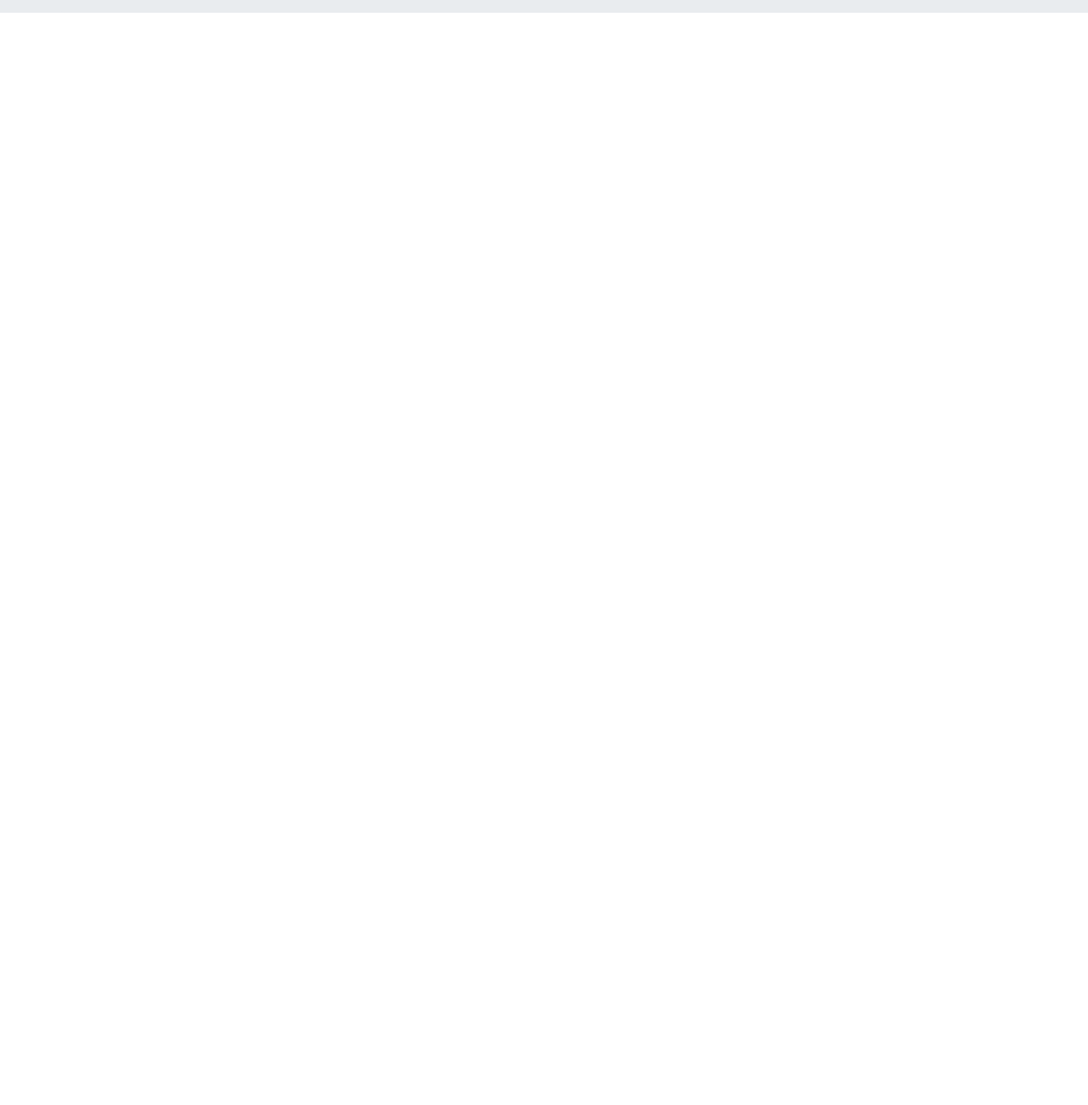
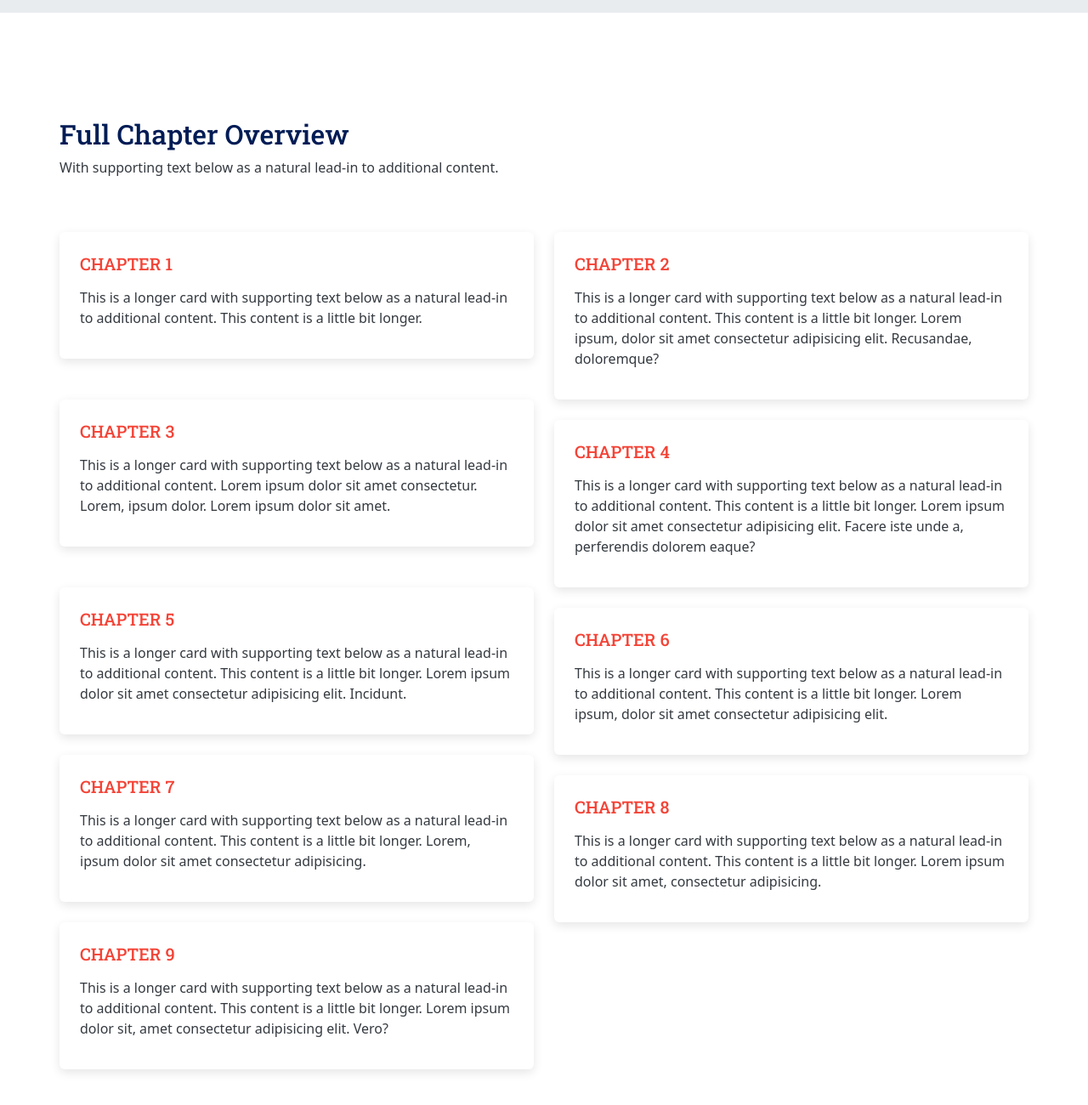
Before and after one commit to RahulRitchil/Bootstrap-Project-2-With-Responsive-Design, a website: page index.html in a window 1280 px wide. Shown: the part 2413-3713 px from the top of the page at 85% size. Before the commit the page ends 2536 px from the top, so only its background shows below. Drawn offline with Linux system fonts and the light colour scheme.

Commit message:
added 3rd section of main part

```diff
--- a/assets/css/style.css
+++ b/assets/css/style.css
@@ -99,6 +99,13 @@
     padding: 5rem 23rem;
 }
 .ms-2nd-mb{
-    margin-bottom: 108px;
+    margin-bottom: 6.75rem;
+}
+/* 3rd section */
+.ms-3rd-card{
+    padding: 1.563rem 1.5rem 2.25rem 1.5rem !important;
+}
+.ms-3rd-mb{
+    margin-bottom: 8.4rem;
 }
 /* main end */
--- a/index.html
+++ b/index.html
@@ -171,6 +171,90 @@
           </div>
         </div>
       </section>
+      <!-- 3rd section -->
+      <section class="container px-0 ms-3rd-mb">
+        <div class="card border-0">
+          <div class="card-body pb-5 mb-3 px-0">
+            <h2 class="card-title text-primary geo-pslab">Full Chapter Overview</h2>
+            <p class="card-text text-gray-800">With supporting text below as a natural lead-in to additional content.</p>
+          </div>
+        </div>
+        <div class="row row-cols-1 row-cols-md-2 g-4">
+          <div class="col">
+            <div class="card sw-drop border-0">
+              <div class="card-body ms-3rd-card">
+                <h5 class="card-title mb-3 geo-pslab text-danger">CHAPTER 1</h5>
+                <p class="card-text text-gray-800">This is a longer card with supporting text below as a natural lead-in to additional content. This content is a little bit longer.</p>
+              </div>
+            </div>
+          </div>
+          <div class="col">
+            <div class="card sw-drop border-0">
+              <div class="card-body ms-3rd-card">
+                <h5 class="card-title mb-3 geo-pslab text-danger">CHAPTER 2</h5>
+                <p class="card-text text-gray-800">This is a longer card with supporting text below as a natural lead-in to additional content. This content is a little bit longer. Lorem ipsum, dolor sit amet consectetur adipisicing elit. Recusandae, doloremque?</p>
+              </div>
+            </div>
+          </div>
+          <div class="col mt-0">
+            <div class="card sw-drop border-0">
+              <div class="card-body ms-3rd-card">
+                <h5 class="card-title mb-3 geo-pslab text-danger">CHAPTER 3</h5>
+                <p class="card-text text-gray-800">This is a longer card with supporting text below as a natural lead-in to additional content. Lorem ipsum dolor sit amet consectetur. Lorem, ipsum dolor. Lorem ipsum dolor sit amet.
+                </p>
+              </div>
+            </div>
+          </div>
+          <div class="col">
+            <div class="card sw-drop border-0">
+              <div class="card-body ms-3rd-card">
+                <h5 class="card-title mb-3 geo-pslab text-danger">CHAPTER 4</h5>
+                <p class="card-text text-gray-800">This is a longer card with supporting text below as a natural lead-in to additional content. This content is a little bit longer. Lorem ipsum dolor sit amet consectetur adipisicing elit. Facere iste unde a, perferendis dolorem eaque?</p>
+              </div>
+            </div>
+          </div>
+          <div class="col mt-0">
+            <div class="card sw-drop border-0">
+              <div class="card-body ms-3rd-card">
+                <h5 class="card-title mb-3 geo-pslab text-danger">CHAPTER 5</h5>
+                <p class="card-text text-gray-800">This is a longer card with supporting text below as a natural lead-in to additional content. This content is a little bit longer. Lorem ipsum dolor sit amet consectetur adipisicing elit. Incidunt.</p>
+              </div>
+            </div>
+          </div>
+          <div class="col">
+            <div class="card sw-drop border-0">
+              <div class="card-body ms-3rd-card">
+                <h5 class="card-title mb-3 geo-pslab text-danger">CHAPTER 6</h5>
+                <p class="card-text text-gray-800">This is a longer card with supporting text below as a natural lead-in to additional content. This content is a little bit longer. Lorem ipsum, dolor sit amet consectetur adipisicing elit.</p>
+              </div>
+            </div>
+          </div>
+          <div class="col mt-0">
+            <div class="card sw-drop border-0">
+              <div class="card-body ms-3rd-card">
+                <h5 class="card-title mb-3 geo-pslab text-danger">CHAPTER 7</h5>
+                <p class="card-text text-gray-800">This is a longer card with supporting text below as a natural lead-in to additional content. This content is a little bit longer. Lorem, ipsum dolor sit amet consectetur adipisicing.</p>
+              </div>
+            </div>
+          </div>
+          <div class="col">
+            <div class="card sw-drop border-0">
+              <div class="card-body ms-3rd-card">
+                <h5 class="card-title mb-3 geo-pslab text-danger">CHAPTER 8</h5>
+                <p class="card-text text-gray-800">This is a longer card with supporting text below as a natural lead-in to additional content. This content is a little bit longer. Lorem ipsum dolor sit amet, consectetur adipisicing.</p>
+              </div>
+            </div>
+          </div>
+          <div class="col mt-0">
+            <div class="card sw-drop border-0">
+              <div class="card-body ms-3rd-card">
+                <h5 class="card-title mb-3 geo-pslab text-danger">CHAPTER 9</h5>
+                <p class="card-text text-gray-800">This is a longer card with supporting text below as a natural lead-in to additional content. This content is a little bit longer. Lorem ipsum dolor sit, amet consectetur adipisicing elit. Vero?</p>
+              </div>
+            </div>
+          </div>
+        </div>
+      </section>
     </main>
     <!-- main end -->
 
```
